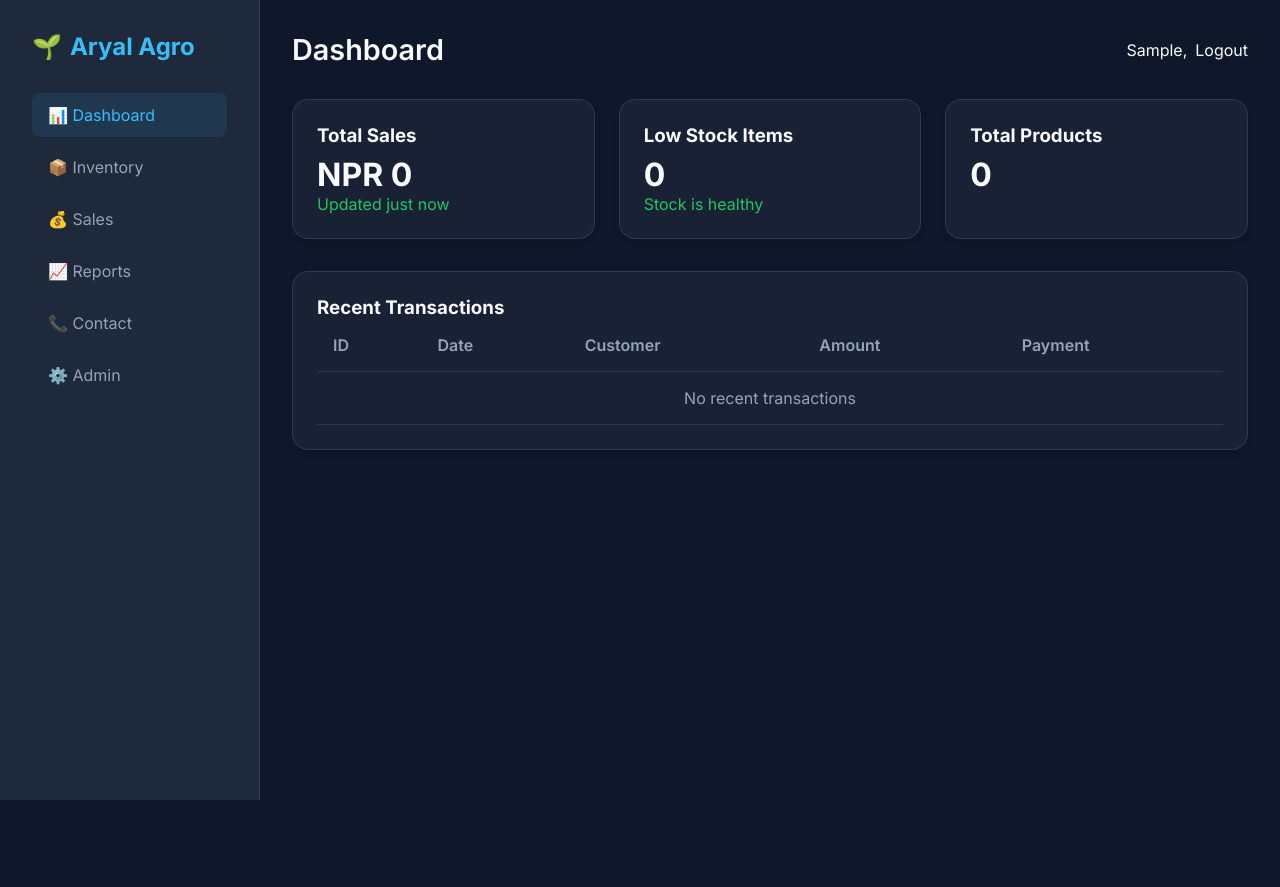
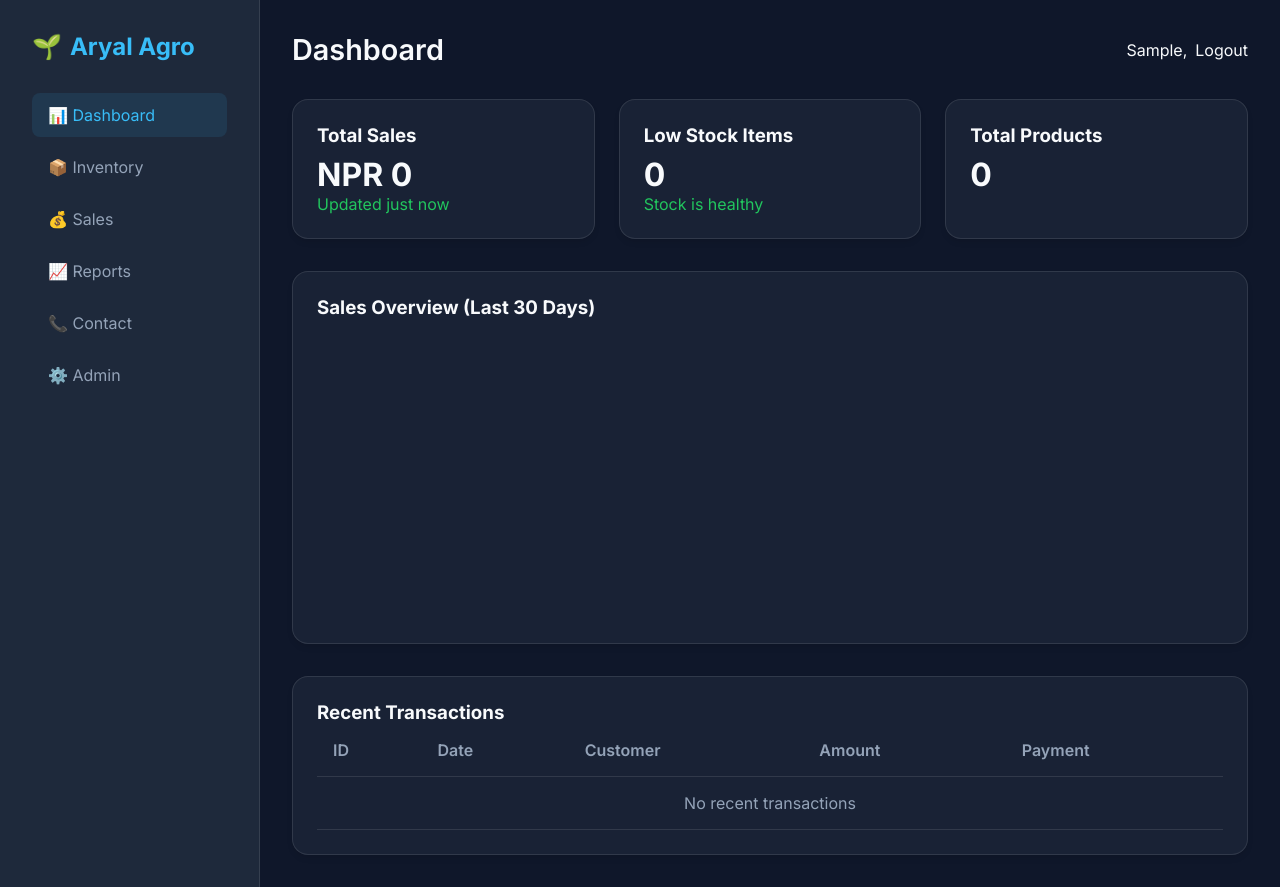
Before and after one commit to badalaryal11/aryal-erp, a Django app: page / in a window 1280 px wide. Before the commit the page ends 800 px from the top, so only its background shows below. Run offline with Django 4.2, Linux system fonts and the light colour scheme; the visitor is signed in with stand-in values (Sample User, id 1); data comes from the database, SQL or seed files in the repository; data that the repository does not hold is empty; a map, chart or similar area stays blank.

Commit message:
Add daily sales graph to dashboard

```diff
--- a/core/templates/core/home.html
+++ b/core/templates/core/home.html
@@ -21,6 +21,12 @@
     <div class="card">
         <h3>Total Products</h3>
         <p style="font-size: 2rem; font-weight: 700; margin-top: 0.5rem;">{{ total_products }}</p>
+    </div>
+</div>
+<div class="card" style="margin-top: 2rem;">
+    <h3>Sales Overview (Last 30 Days)</h3>
+    <div style="height: 300px; position: relative;">
+        <canvas id="salesChart"></canvas>
     </div>
 </div>
 
@@ -56,4 +62,57 @@
         </table>
     </div>
 </div>
+<script src="https://cdn.jsdelivr.net/npm/chart.js"></script>
+<script>
+    document.addEventListener('DOMContentLoaded', function () {
+        const ctx = document.getElementById('salesChart').getContext('2d');
+
+        // Data passed from Django view
+        const dates = {{ sales_dates| safe
+    }};
+    const amounts = {{ sales_amounts| safe }};
+
+    new Chart(ctx, {
+        type: 'line',
+        data: {
+            labels: dates,
+            datasets: [{
+                label: 'Daily Sales (NPR)',
+                data: amounts,
+                backgroundColor: 'rgba(75, 192, 192, 0.2)',
+                borderColor: 'rgba(75, 192, 192, 1)',
+                borderWidth: 2,
+                tension: 0.1,
+                fill: true
+            }]
+        },
+        options: {
+            responsive: true,
+            maintainAspectRatio: false,
+            plugins: {
+                legend: {
+                    position: 'top',
+                },
+                tooltip: {
+                    callbacks: {
+                        label: function (context) {
+                            return 'NPR ' + context.parsed.y.toLocaleString();
+                        }
+                    }
+                }
+            },
+            scales: {
+                y: {
+                    beginAtZero: true,
+                    ticks: {
+                        callback: function (value) {
+                            return 'NPR ' + value;
+                        }
+                    }
+                }
+            }
+        }
+    });
+    });
+</script>
 {% endblock %}
--- a/core/views.py
+++ b/core/views.py
@@ -1,11 +1,14 @@
 from django.views.generic import TemplateView
 from django.shortcuts import render
+from django.utils import timezone
+from datetime import timedelta
 from django.contrib.auth.decorators import login_required
 from django.contrib.auth.mixins import LoginRequiredMixin
 
 from inventory.models import Product
 from sales.models import Sale
 from django.db.models import Sum
+from django.db.models.functions import TruncDay
 
 @login_required
 def home(request):
@@ -14,11 +17,27 @@ def home(request):
     low_stock_count = Product.objects.filter(stock_quantity__lt=10).count()
     recent_transactions = Sale.objects.order_by('-created_at')[:5]
 
+    today = timezone.now()
+    last_30_days = today - timedelta(days=30)
+
+    daily_sales = Sale.objects.filter(
+        created_at__gte=last_30_days
+    ).annotate(
+        day=TruncDay('created_at')
+    ).values('day').annotate(
+        total=Sum('total_amount')
+    ).order_by('day')
+
+    sales_dates = [item['day'].strftime('%Y-%m-%d') for item in daily_sales]
+    sales_amounts = [float(item['total']) for item in daily_sales]
+
     context = {
         'total_sales': total_sales,
         'total_products': total_products,
         'low_stock_count': low_stock_count,
         'recent_transactions': recent_transactions,
+        'sales_dates': sales_dates,
+        'sales_amounts': sales_amounts,
     }
     return render(request, 'core/home.html', context)
 
```
